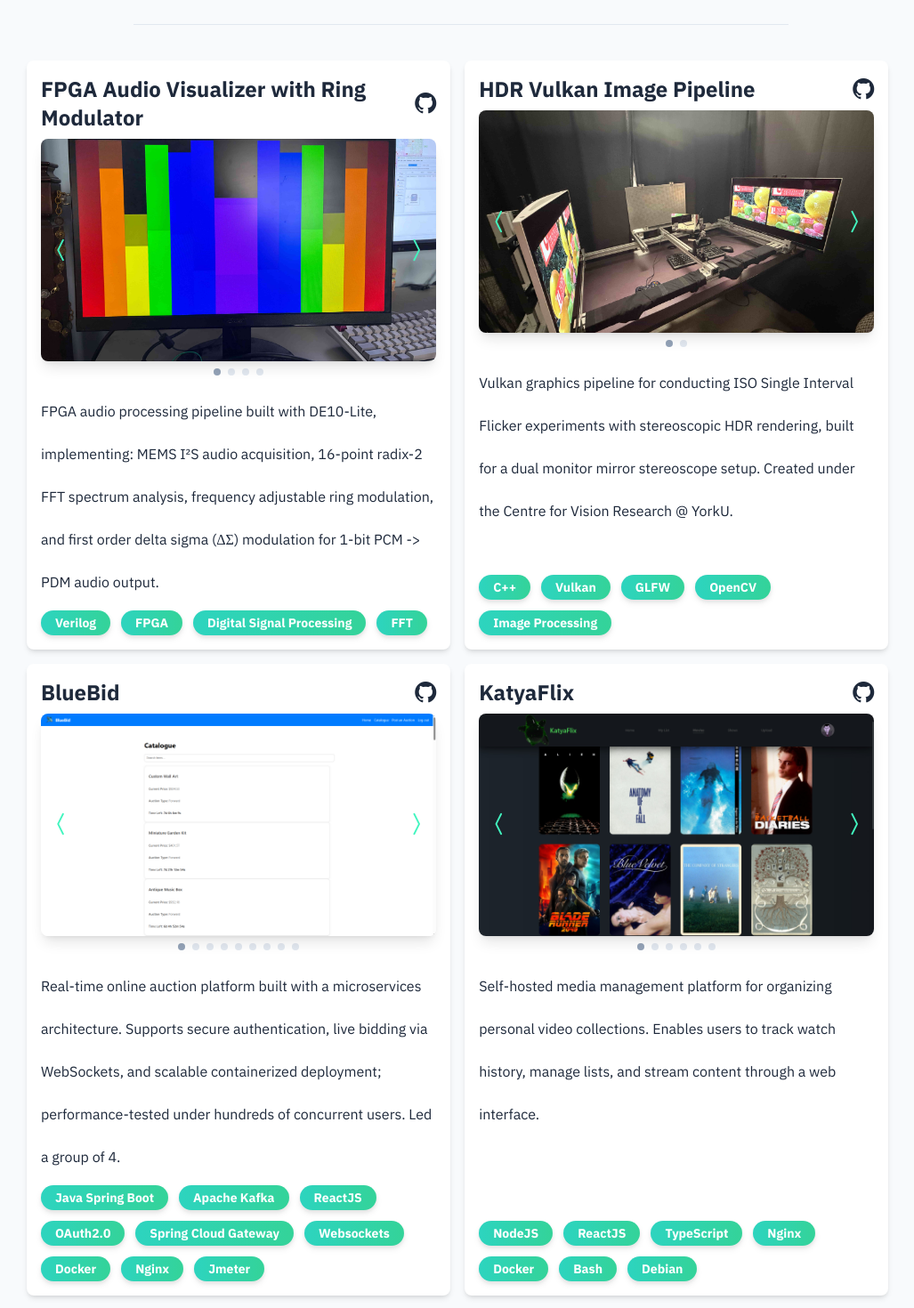
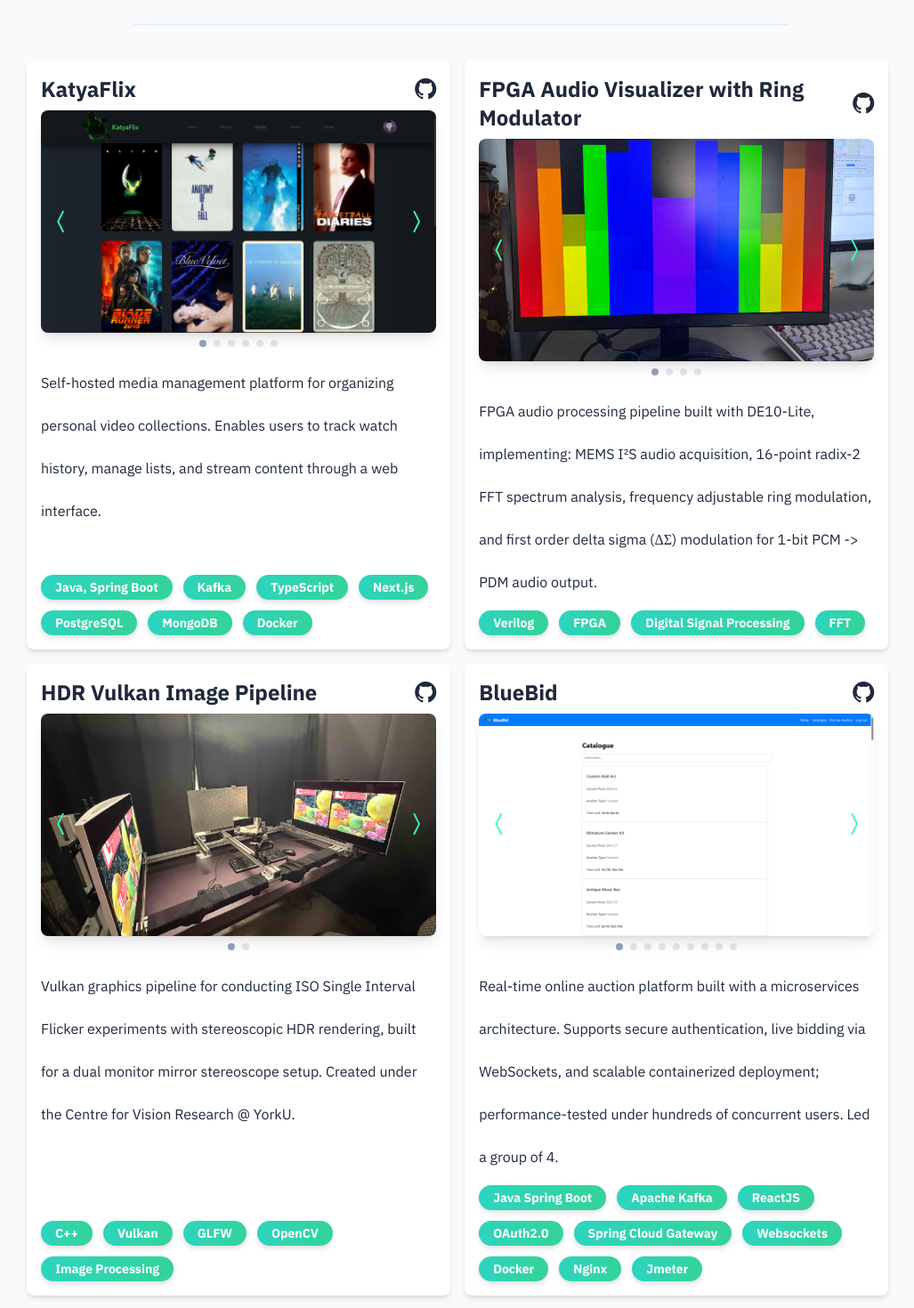
Before and after one commit to katya-koz/portfolio, a React (Create React App) app: page / in a window 1280 px wide. Shown: the part 2040-3510 px from the top of the page at 89% size, without its empty margins (122-1149 px from the left). Built offline with nearby package versions, Linux system fonts and the light colour scheme; a web font is replaced by a local one.

Commit message:
updated tech stack on katyaflix. updated photo of personal website embed

```diff
--- a/src/App.tsx
+++ b/src/App.tsx
@@ -88,6 +88,30 @@ function App() {
 
   const projects = [
     {
+      title: "KatyaFlix",
+      description:
+        "Self-hosted media management platform for organizing personal video collections. Enables users to track watch history, manage lists, and stream content through a web interface.",
+
+      imageSrc: [
+        "katyaflix/katyaflix_6.jpg",
+        "katyaflix/katyaflix_5.jpg",
+        "katyaflix/katyaflix_1.jpg",
+        "katyaflix/katyaflix_3.jpg",
+        "katyaflix/katyaflix_2.jpg",
+        "katyaflix/katyaflix_4.jpg",
+      ],
+      technologies: [
+        "Java, Spring Boot",
+        "Kafka",
+        "TypeScript",
+        "Next.js",
+        "PostgreSQL",
+        "MongoDB",
+        "Docker",
+      ],
+      link: "https://github.com/katya-koz/microservice-movie-library",
+    },
+    {
       title: "FPGA Audio Visualizer with Ring Modulator",
       description:
         "FPGA audio processing pipeline built with DE10-Lite, implementing: MEMS I²S audio acquisition, 16-point radix-2 FFT spectrum analysis, frequency adjustable ring modulation, and first order delta sigma (ΔΣ) modulation for 1-bit PCM -> PDM audio output.",
@@ -139,30 +163,7 @@ function App() {
       ],
       link: "https://github.com/katya-koz/eecs-4413-project",
     },
-    {
-      title: "KatyaFlix",
-      description:
-        "Self-hosted media management platform for organizing personal video collections. Enables users to track watch history, manage lists, and stream content through a web interface.",
 
-      imageSrc: [
-        "katyaflix/katyaflix_6.jpg",
-        "katyaflix/katyaflix_5.jpg",
-        "katyaflix/katyaflix_1.jpg",
-        "katyaflix/katyaflix_3.jpg",
-        "katyaflix/katyaflix_2.jpg",
-        "katyaflix/katyaflix_4.jpg",
-      ],
-      technologies: [
-        "NodeJS",
-        "ReactJS",
-        "TypeScript",
-        "Nginx",
-        "Docker",
-        "Bash",
-        "Debian",
-      ],
-      link: "https://github.com/katya-koz/movie-library",
-    },
     // {
     //   title: "SALLY API",
     //   description:
```
Also changed, not shown: public/images/projects/personalwebsite/personalwebsite-1.png.
